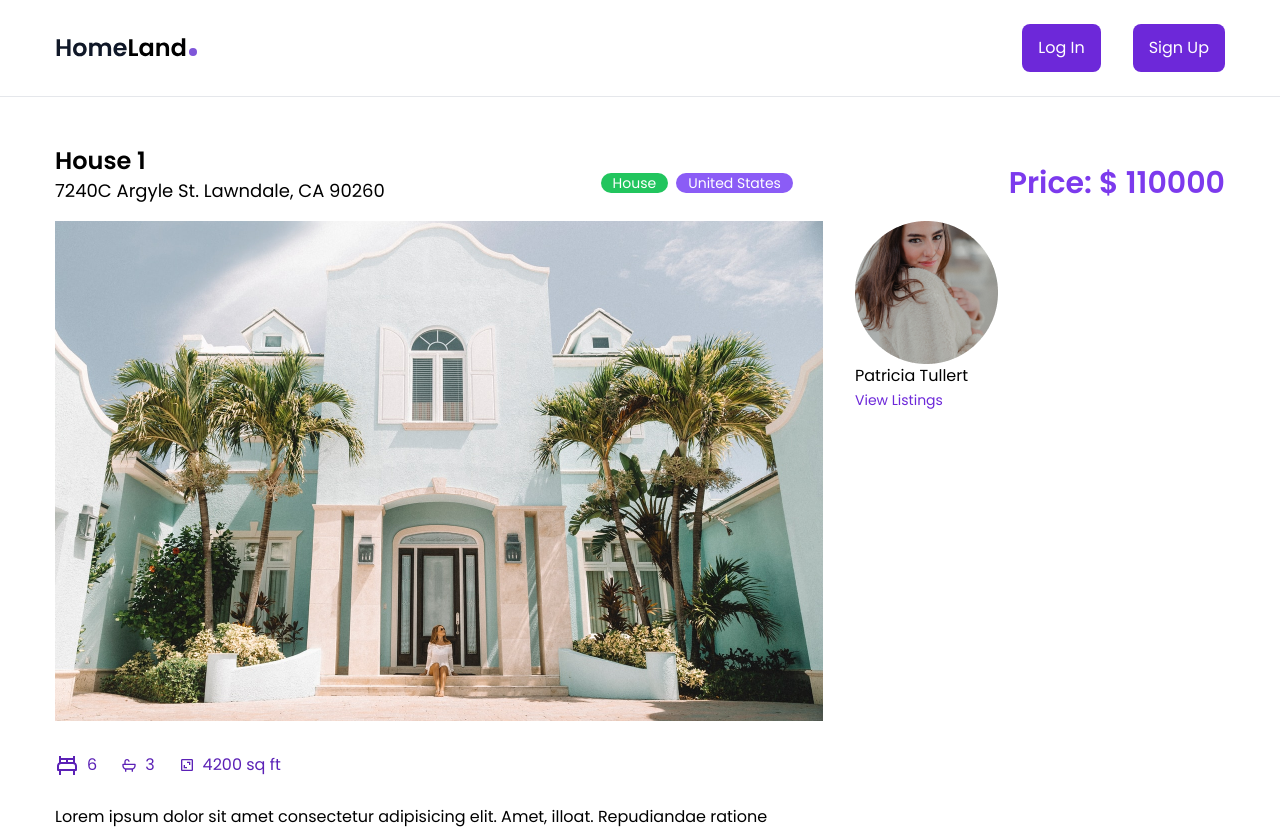
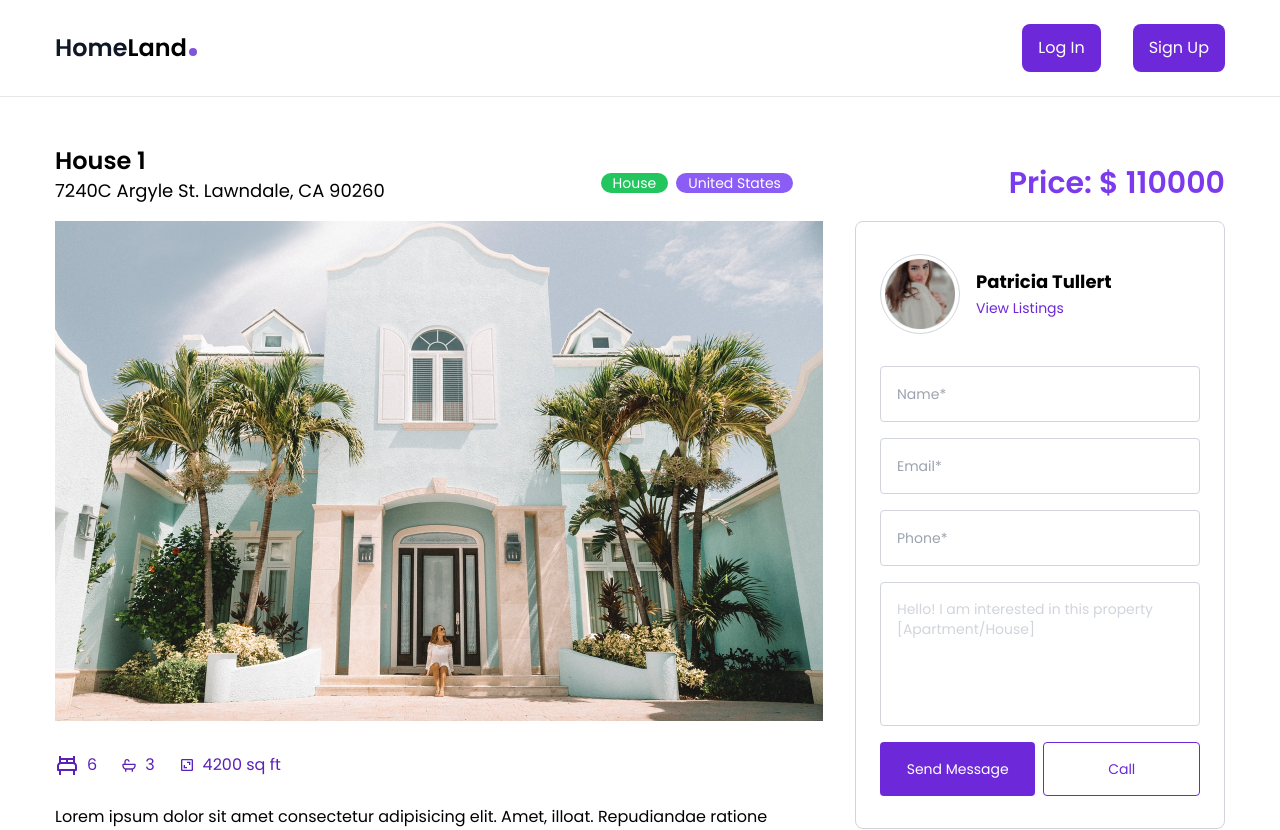
Before and after one commit to saniyafarzindeveloper/homeland-realestate, a React (Create React App) app: page /property/1 in a window 1280 px wide. Shown: the top 830 px of the page. Built offline with nearby package versions, Linux system fonts and the light colour scheme.

Commit message:
property detials page completed

```diff
--- a/src/pages/PropertyDetails.js
+++ b/src/pages/PropertyDetails.js
@@ -39,7 +39,7 @@ const PropertyDetails = () => {
           </div>
           <div className="text-3xl font-semibold text-violet-600">
             {" "}
-           Price: $ {house.price}
+            Price: $ {house.price}
           </div>
         </div>
 
@@ -49,44 +49,72 @@ const PropertyDetails = () => {
               <img src={house.imageLg} alt="" />
             </div>
 
-
-            <div className="flex gap-x-6 text-violet-800 mb-7" >
-              <div className="flex gap-x-2 items-center" >
+            <div className="flex gap-x-6 text-violet-800 mb-7">
+              <div className="flex gap-x-2 items-center">
                 <BiBed className="text-2xl" />
                 <div>{house.bedrooms}</div>
               </div>
-
 
               <div className="flex gap-x-2 items-center">
                 <BiBath />
                 <div>{house.bathrooms}</div>
               </div>
 
-
               <div className="flex gap-x-2 items-center">
                 <BiArea />
                 <div>{house.surface}</div>
               </div>
-
             </div>
 
-            <div>
-              {house.description}
-            </div>
-
+            <div>{house.description}</div>
           </div>
 
-            <div>
+          <div className="flex-1 bg-white w-full mb-8 border border-gray-300 rounded-lg px-6 py-8 ">
+            <div className="flex items-center gap-x-4 mb-8">
+              <div className="w-20 h-20 p-1 border border-gray-300 rounded-full ">
+                <img src={house.agent.image} alt="agent" />
+              </div>
               <div>
-                <div><img src={house.agent.image} alt="agent" /></div>
-                <div>
-                  <div>{house.agent.name}</div>
-                  <Link to= '' className="text-violet-700 text-sm">View Listings</Link>
-                  {/* code from the above line */}
-                </div>
+                <div className="font-bold text-lg">{house.agent.name}</div>
+                <Link to="" className="text-violet-700 text-sm">
+                  View Listings
+                </Link>
+                {/* code from the above line */}
               </div>
             </div>
 
+            {/* FORM IMPLEMENTATION */}
+            <form className="flex flex-col gap-y-4" >
+              <input
+                className="border  border-gray-300 focus:border-violet-700 outline-none rounded w-full px-4 h-14 text-sm"
+                type="text"
+                placeholder="Name*"
+                required
+              />
+              <input
+                className="border  border-gray-300 focus:border-violet-700 outline-none rounded w-full px-4 h-14 text-sm"
+                type="text"
+                placeholder="Email*"
+                required
+              />
+              <input
+                className="border border-gray-300 focus:border-violet-700 outline-none rounded w-full px-4 h-14 text-sm"
+                type="text"
+                placeholder="Phone*"
+                required
+              />
+              <textarea
+                className="w-full outline-none border border-gray-300 focus:border-violet-700 resize-none rounded p-4 h-36 text-sm text-gray-300"
+                placeholder="Message*"
+                required
+                defaultValue="Hello! I am interested in this property [Apartment/House]"
+              ></textarea>
+              <div className="flex gap-x-2" >
+                <button className="bg-violet-700 rounded p-4 text-sm w-full transition text-white hover:bg-violet-800" >Send Message</button>
+                <button className="border border-violet-700 text-violet-700  hover:border-violet-400  hover:text-violet-600 rounded p-4 text-sm w-full transition" >Call</button>
+              </div>
+            </form>
+          </div>
         </div>
       </div>
     </section>
```
